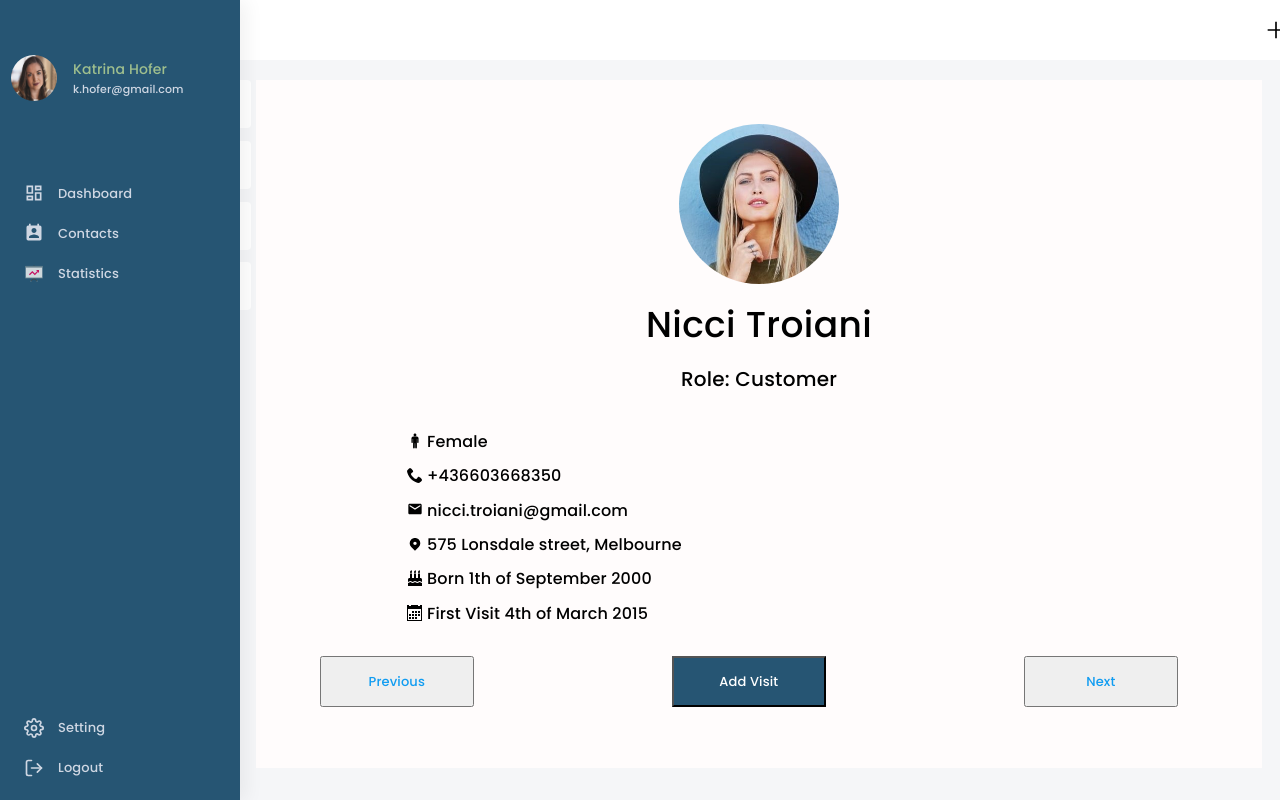
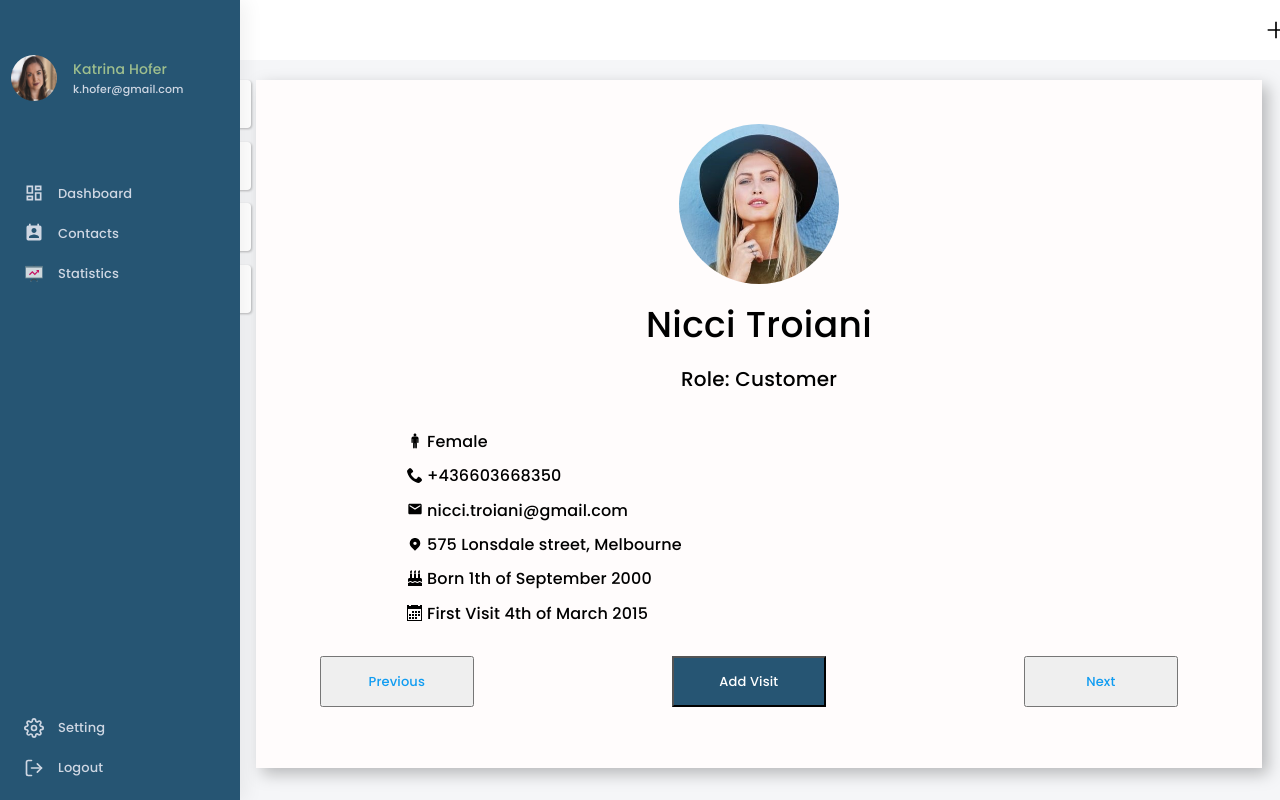
Before and after one commit to COMP30022-2021/TEAM42-CRM, a React (Create React App) app in the folder crm/: page /contact1 in a window 1280 px wide. Shown: the top 800 px of the page. Built offline with nearby package versions, Linux system fonts and the light colour scheme.

Commit message:
design changes

```diff
--- a/crm/src/App.css
+++ b/crm/src/App.css
@@ -252,6 +252,7 @@ p2 {
 
   background: #ffffff;
   border-radius: 4px;
+  filter: drop-shadow(1px 1px 1px rgba(0, 0, 0, 0.25));
 }
 
 .form-control-check {
@@ -278,3 +279,14 @@ p2 {
 .logInBox {
   filter: drop-shadow(6px 6px 8px rgba(0, 0, 0, 0.25));
 }
+
+.contactDisplay {
+  background: #fffcfc;
+  width: 78.6%;
+  height: 86%;
+  position: absolute;
+  left: 20%;
+  top: 10%;
+  right: 10%;
+  filter: drop-shadow(6px 6px 8px rgba(0, 0, 0, 0.25));
+}
--- a/crm/src/Components/ContactDisplay/ContactsListElement.js
+++ b/crm/src/Components/ContactDisplay/ContactsListElement.js
@@ -4,7 +4,7 @@ export default function ContactsListElement({ contact, index }) {
   return (
     <div
       className="block"
-      style={{ width: "14%", left: "5.6%", top: "" + (10 + index * 7.6) + "%" }}
+      style={{ width: "14%", left: "5.6%", top: "" + (10 + index * 7.7) + "%" }}
     >
       <img
         src={contact.image}
--- a/crm/src/Components/ContactDisplay/CustomerDisplay.js
+++ b/crm/src/Components/ContactDisplay/CustomerDisplay.js
@@ -36,17 +36,7 @@ export default function CustomerDisplay() {
 
   return (
     <div>
-      <div
-        style={{
-          background: "#FFFCFC",
-          width: "78.6%",
-          height: "86%",
-          position: "absolute",
-          left: "20%",
-          top: "10%",
-          right: "10%",
-        }}
-      >
+      <div className="contactDisplay">
         <img
           src={contact.image}
           style={{
--- a/crm/src/Components/ContactDisplay/EmployeeDisplay.js
+++ b/crm/src/Components/ContactDisplay/EmployeeDisplay.js
@@ -32,17 +32,7 @@ export default function EmployeeDisplay() {
 
   return (
     <div>
-      <div
-        style={{
-          background: "#FFFCFC",
-          width: "78.6%",
-          height: "86%",
-          position: "absolute",
-          left: "20%",
-          top: "10%",
-          right: "10%",
-        }}
-      >
+      <div className="contactDisplay">
         <img
           src={contact.image}
           style={{
--- a/crm/src/Components/Contacts/Contact.js
+++ b/crm/src/Components/Contacts/Contact.js
@@ -3,7 +3,7 @@ import SelectBox from "./SelectBox";
 
 export const Contact = ({ contact, index }) => {
   return (
-    <div className="block" style={{ left: 103, top: 120 + 50 * index }}>
+    <div className="block" style={{ left: 103, top: 120 + 50.5 * index }}>
       <SelectBox />
       <img
         src={contact.image}
```
Also changed, not shown: crm/src/Components/ContactDisplay/ExternalVendorDisplay.js (+1 -11 lines).
